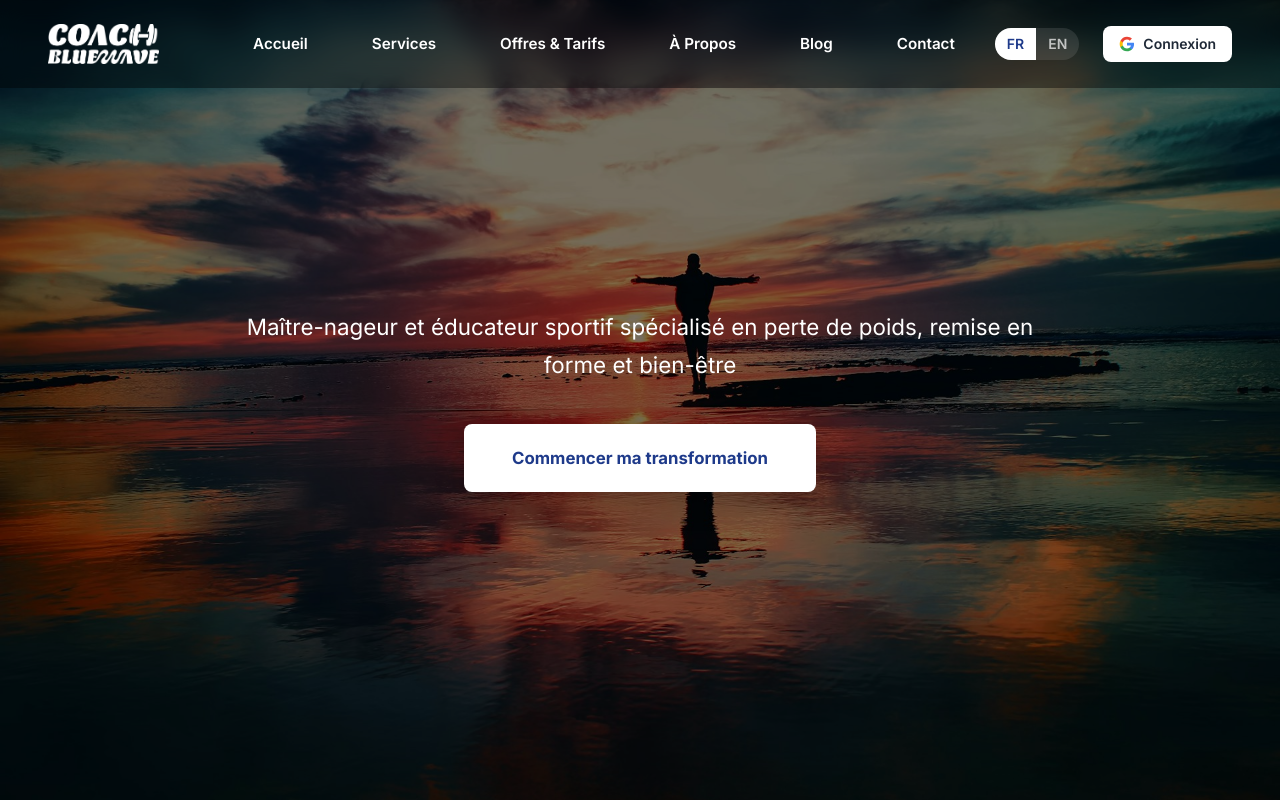
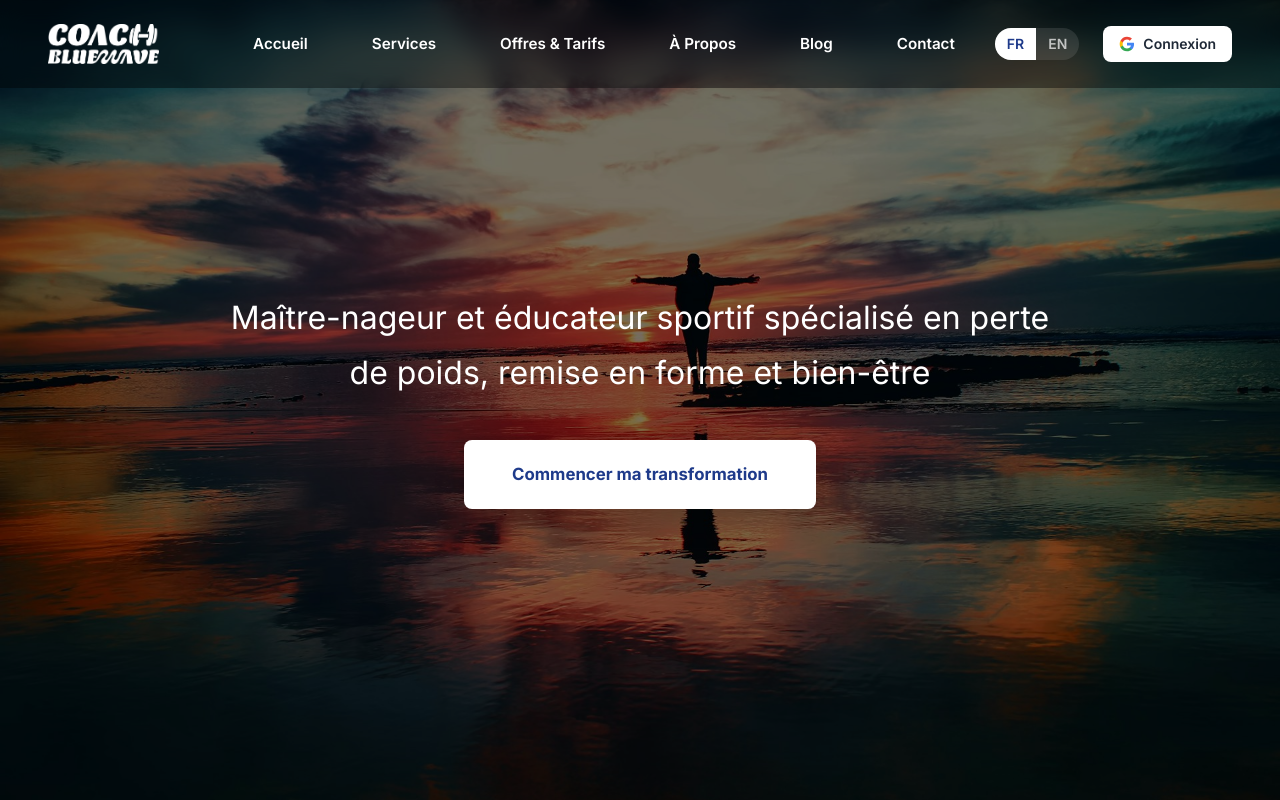
Before and after one commit to Unvodka/Coaching-and-Sport, a Next.js app: page / in a window 1280 px wide. Shown: the top 800 px of the page. Built offline with nearby package versions, Linux system fonts and the light colour scheme; no server answers.

Commit message:
Increase hero subtitle font-size to 2rem on desktop
Co-Authored-By: Claude Opus 4.6 <noreply@anthropic.com>

```diff
--- a/components/HeroSection.tsx
+++ b/components/HeroSection.tsx
@@ -29,7 +29,7 @@ export default function HeroSection() {
           initial={{ opacity: 0, y: 40 }}
           animate={{ opacity: 1, y: 0 }}
           transition={{ duration: 0.8, delay: 0.2, ease: [0.25, 0.1, 0.25, 1] }}
-          className="text-[1.4rem] mb-10 font-normal opacity-95 max-md:text-[1.2rem] max-[480px]:text-base"
+          className="text-[2rem] mb-10 font-normal opacity-95 max-md:text-[1.2rem] max-[480px]:text-base"
         >
           {t("hero.subtitle")}
         </motion.h2>
```
